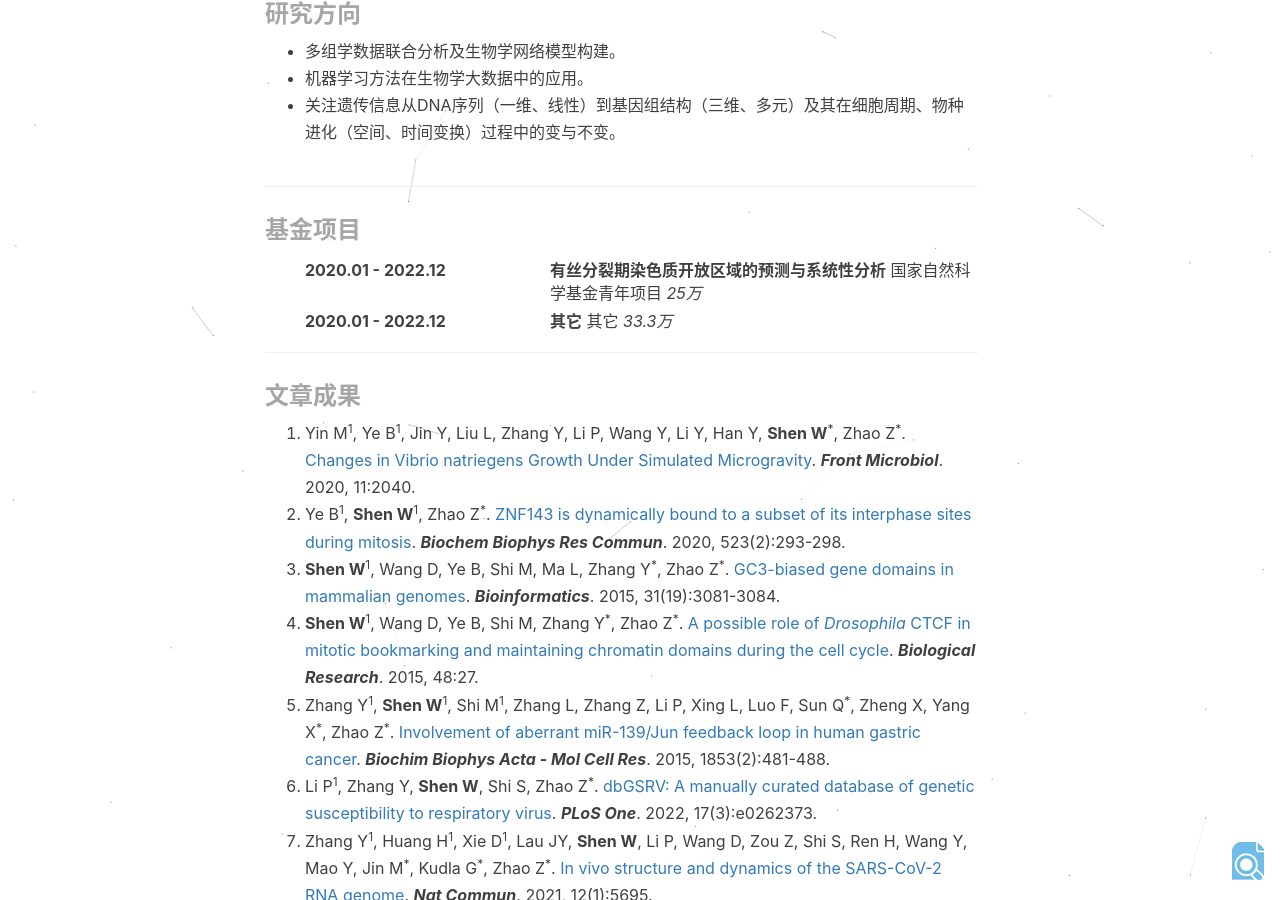
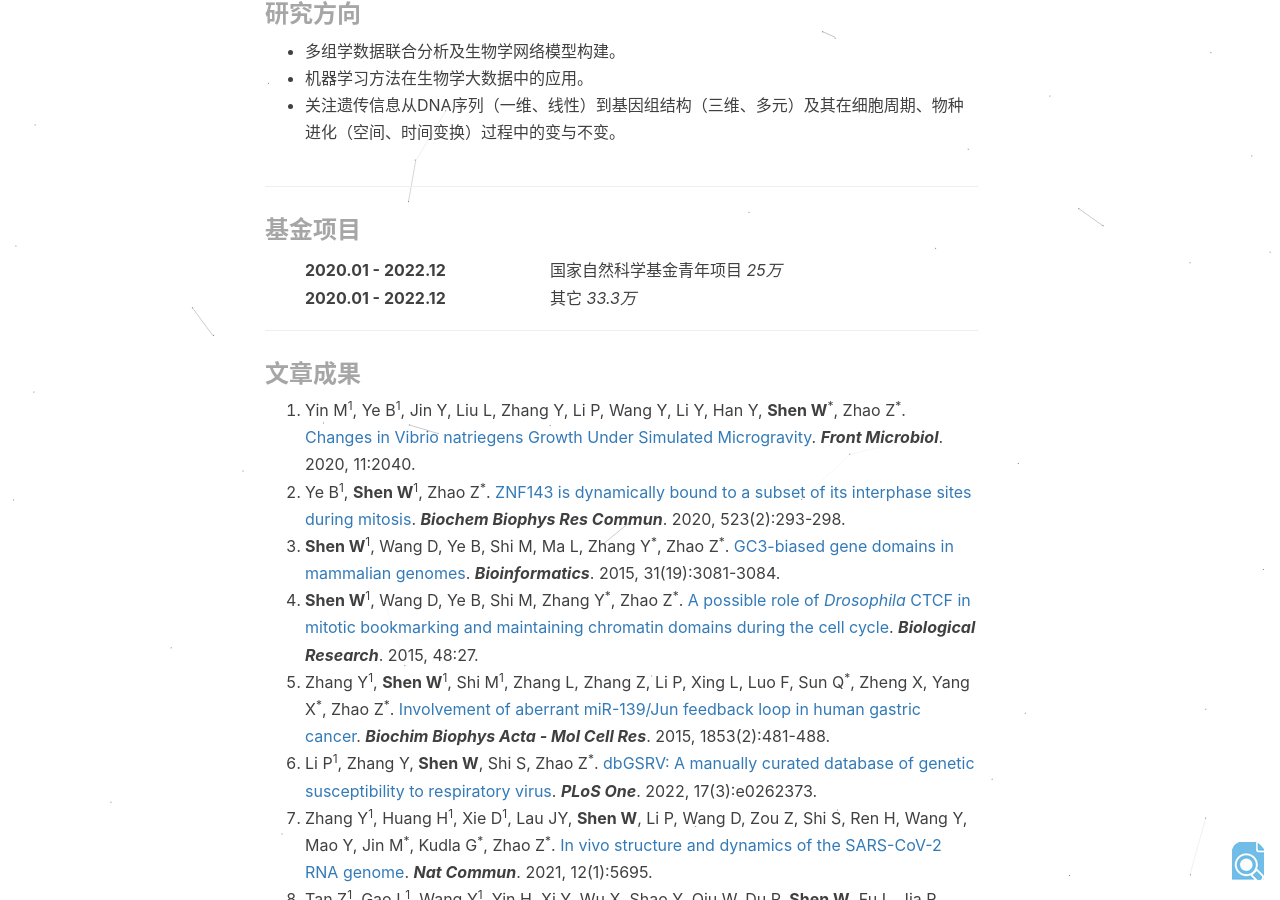
Before and after one commit to WenlongShen/WenlongShen.github.io, a Jekyll site: the page built from resume.html, in a window 1280 px wide and 900 px high, scrolled down 904 px. Built offline with Jekyll 4.4.1, drawn with Linux system fonts in a browser that asks for light colours; comment, search, counter and statistics services are not loaded.

Commit message:
Update resume.html

```diff
--- a/resume.html
+++ b/resume.html
@@ -44,9 +44,9 @@ header-img: "img/bg/about.jpg"
     <h3 id="基金项目">基金项目</h3>
     <dl>
        <dt>2020.01 - 2022.12</dt>
-       <dd><strong>有丝分裂期染色质开放区域的预测与系统性分析</strong> 国家自然科学基金青年项目 <em>25万</em></dd>
+       <dd>国家自然科学基金青年项目 <em>25万</em></dd>
        <dt>2020.01 - 2022.12</dt>
-       <dd><strong>其它</strong> 其它 <em>33.3万</em></dd>
+       <dd>其它 <em>33.3万</em></dd>
     </dl>
     <hr>
     <h3 id="文章成果">文章成果</h3>
```
Also changed, not shown: other parts of resume.html (+2 -2 lines).
